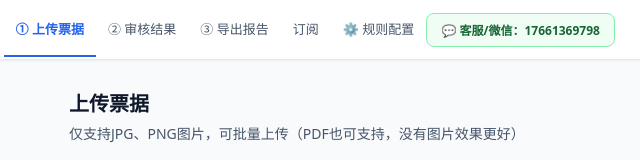
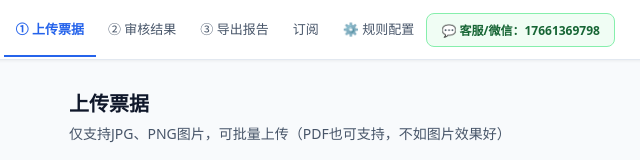
Before and after one commit to yue-git-hue/finbot, a website: page finbot-saas/public/app.html in a window 1280 px wide. Shown: the top 160 px of the page, 111-751 px from the left. Drawn offline with Linux system fonts and the light colour scheme; a script that the page names is missing.

Commit message:
Update app.html

```diff
--- a/finbot-saas/public/app.html
+++ b/finbot-saas/public/app.html
@@ -159,7 +159,7 @@ body{font-family:'PingFang SC','Microsoft YaHei',system-ui,sans-serif;background
 
   <div class="page on" id="p0">
     <div class="ptitle">上传票据</div>
-    <div class="psub">仅支持JPG、PNG图片，可批量上传（PDF也可支持，没有图片效果更好）</div>
+    <div class="psub">仅支持JPG、PNG图片，可批量上传（PDF也可支持，不如图片效果好）</div>
     <div class="dz" id="dz" onclick="document.getElementById('fi').click()">
       <div style="font-size:44px;margin-bottom:12px">📁</div>
       <div style="font-size:15px;font-weight:600;margin-bottom:7px" id="dzt">拖拽上传 或 点击选择文件</div>
```
